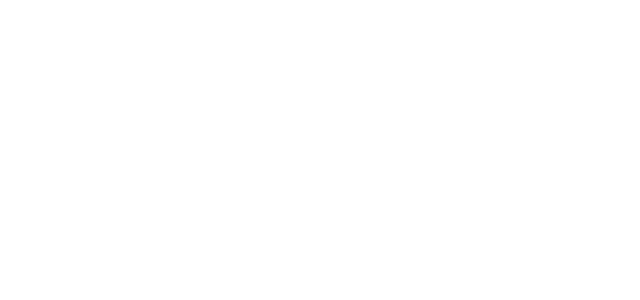
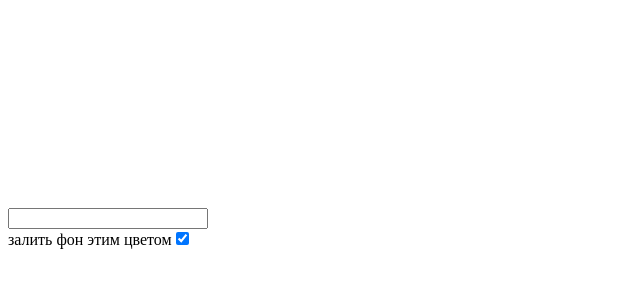
Before and after one commit to NikDoe/tsp, a React app: page / in a window 1280 px wide. Shown: the top 300 px of the page, without its empty margins (0-640 px from the left). Built offline with nearby package versions, Linux system fonts and the light colour scheme; the HTML template or start-up script is replaced by a standard one.

Commit message:
working w/ props & events

```diff
--- a/src/App.tsx
+++ b/src/App.tsx
@@ -1,7 +1,37 @@
+import { ChangeEvent, useState } from "react"
+import Input from "./components/Input"
+import Square from "./components/Square"
+
 function App() {
+	const [bg, setBg] = useState<string>("")
+	const [checked, setChecked] = useState<boolean>(true)
+
+	const changeBackGroundHandler = (e: ChangeEvent<HTMLInputElement>) => {
+		setBg(e.target.value)
+	}
+
+	const enableBGHandler = (e: ChangeEvent<HTMLInputElement>) => {
+		setChecked(!checked)
+	}
+
 	return (
 		<div className="App">
-
+			<Square
+				background={bg}
+				enambleBG={checked}
+			/>
+			<Input
+				type="text"
+				onChange={changeBackGroundHandler}
+			/>
+			<div>
+				<label>залить фон этим цветом</label>
+				<Input
+					type="checkbox"
+					checked={checked}
+					onChange={enableBGHandler}
+				/>
+			</div>
 		</div>
 	)
 }
--- /dev/null
+++ b/src/components/Input/index.tsx
@@ -0,0 +1,19 @@
+import { ChangeEvent, FC } from "react"
+
+interface IInput {
+	type: string
+	checked?: boolean
+	onChange?: (e: ChangeEvent<HTMLInputElement>) => void
+}
+
+const Input: FC<IInput> = ({ type, checked, onChange }) => {
+	return (
+		<input
+			onChange={onChange}
+			checked={checked}
+			type={type}
+		/>
+	)
+}
+
+export default Input
--- /dev/null
+++ b/src/components/Square/index.tsx
@@ -0,0 +1,20 @@
+import { FC } from "react"
+
+interface ISquare {
+	background: string
+	enambleBG: boolean
+}
+
+const Square: FC<ISquare> = ({ background, enambleBG }) => {
+	const squareStyle = {
+		background: enambleBG ? background : "yellow",
+	}
+	return (
+		<div
+			className="square"
+			style={squareStyle}
+		></div>
+	)
+}
+
+export default Square
--- a/src/index.css
+++ b/src/index.css
@@ -0,0 +1,9 @@
+.App {
+    display: inline-flex;
+    flex-direction: column;
+}
+
+.square {
+    width: 200px;
+    height: 200px;
+}
--- a/src/main.tsx
+++ b/src/main.tsx
@@ -3,8 +3,4 @@
 import App from "./App"
 import "./index.css"
 
-ReactDOM.createRoot(document.getElementById("root") as HTMLElement).render(
-	<React.StrictMode>
-		<App />
-	</React.StrictMode>
-)
+ReactDOM.createRoot(document.getElementById("root") as HTMLElement).render(<App />)
```
